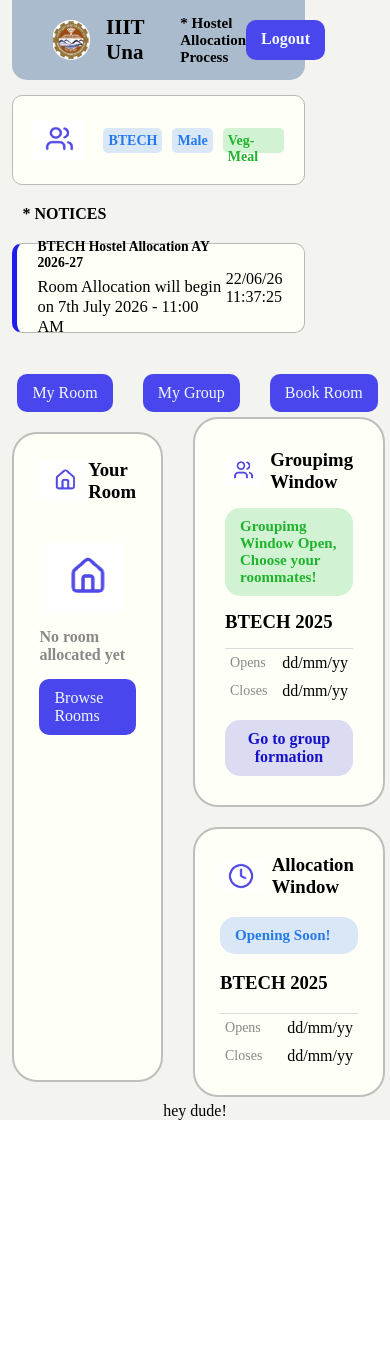
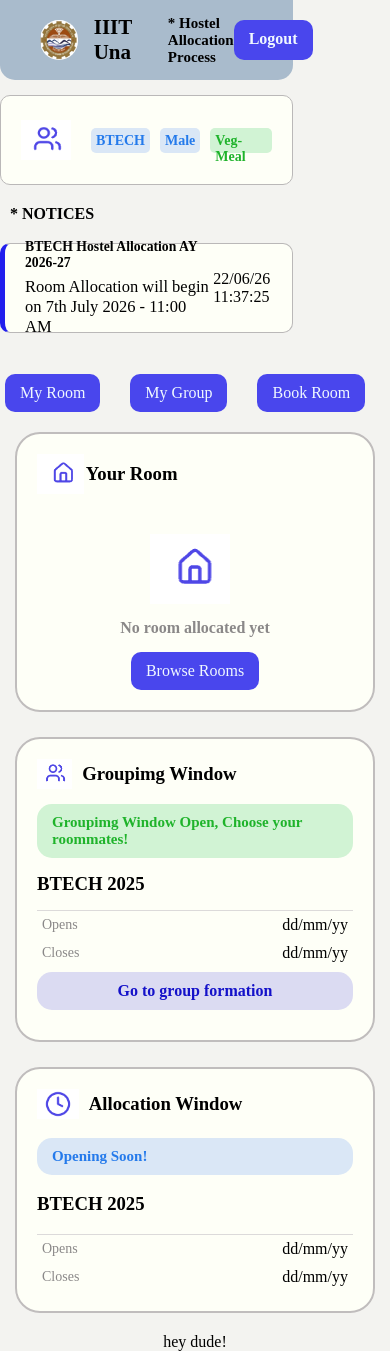
Before and after one commit to lakshkpr/IIITweb, a React (Vite) app: page /dashboard in a window 390 px wide. Before the commit the page ends 1120 px from the top, so only its background shows below. Built offline with nearby package versions, Linux system fonts and the light colour scheme.

Commit message:
Update MyRoom.css

```diff
--- a/src/components/MyRoom.css
+++ b/src/components/MyRoom.css
@@ -158,3 +158,41 @@
     height: 30px;
 
 }
+
+@media screen and (max-width: 1024px) {
+    .cards {
+        width: 90vw;
+        gap: 20px;
+    }
+    #d1 {
+        width: 50%;
+    }
+}
+
+@media screen and (max-width: 768px) {
+    .cards {
+        flex-direction: column;
+        width: 100%;
+        padding: 0 15px;
+        gap: 25px;
+    }
+    #d1 {
+        width: 100%;
+        height: auto;
+        padding: 20px;
+    }
+    .second {
+        width: 100%;
+        height: auto;
+        gap: 25px;
+    }
+    #d2, #d3 {
+        width: 100%;
+        height: auto;
+        padding: 20px;
+    }
+    .nav-group {
+        margin-top: -10px;
+        margin-bottom: 10px;
+    }
+}
```
